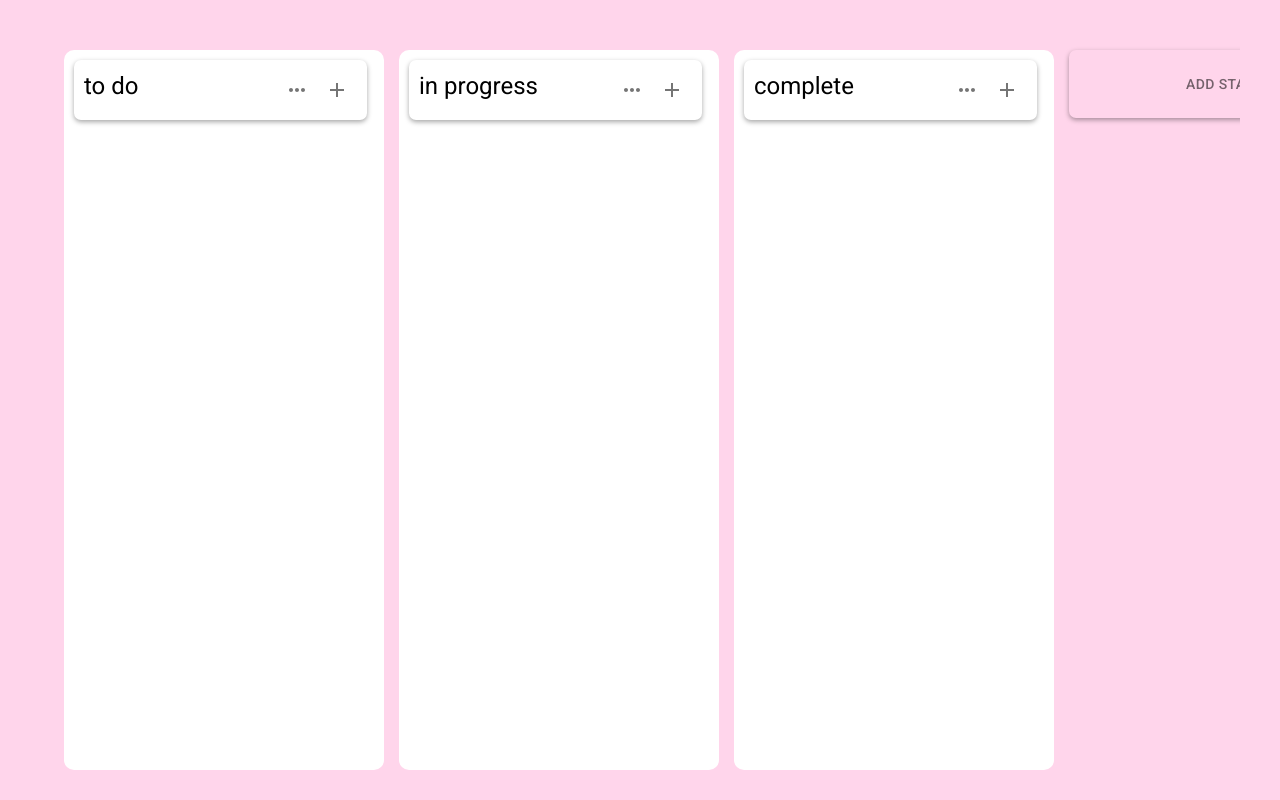
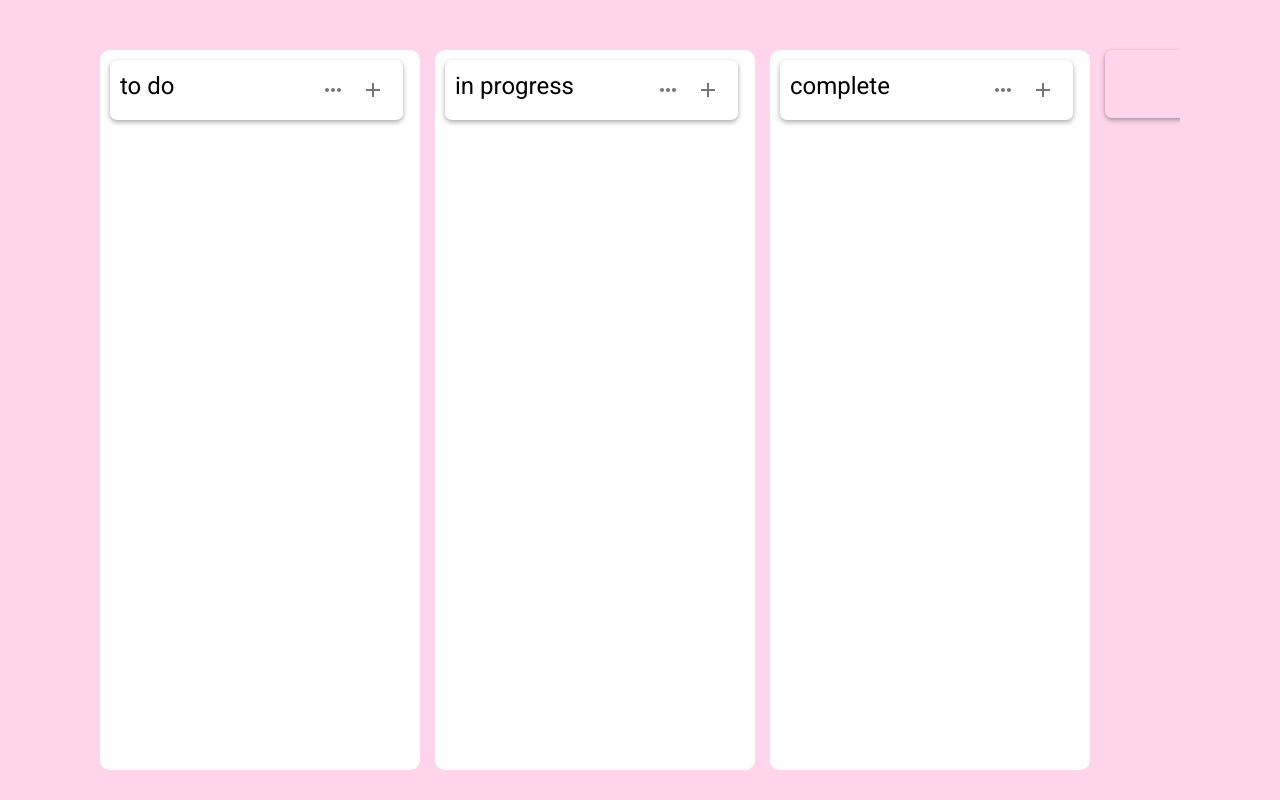
Before and after one commit to p3rfec77/task-tracker, a React (Vite) app: page / in a window 1280 px wide. Built offline with nearby package versions, Linux system fonts and the light colour scheme.

Commit message:
fix bug with width

```diff
--- a/src/components/Test.tsx
+++ b/src/components/Test.tsx
@@ -1,15 +1,15 @@
-import { useState } from 'react';
+import { useState } from "react";
 
-import { useListItems } from '../store/ListItems.store';
+import { useListItems } from "../store/ListItems.store";
 
-import { Box, Container } from '@mui/material';
+import { Box } from "@mui/material";
 
-import ListComponent from './List';
-import AddStatusButton from './AddStatusButton';
-import StatusCreator from './StatusCreator';
+import ListComponent from "./List";
+import AddStatusButton from "./AddStatusButton";
+import StatusCreator from "./StatusCreator";
 
 const Test = () => {
-    const columns = useListItems(state => state.columns);
+  const columns = useListItems((state) => state.columns);
 
   const [isCreatingStatusOpen, setStatusOpen] = useState<boolean>(false);
 
@@ -18,51 +18,66 @@ const Test = () => {
   return (
     <Box
       sx={{
-      backgroundColor: 'rgba(255, 172, 215, 0.5)',
-      height: '100vh',
-    }}>
-        <Container sx={{
-          display: 'flex',
-          gap: '15px',
-          minHeight: '100vh',
-          paddingTop: '50px',
-          overflow: 'auto',
-          scrollBehavior: 'smooth',
-        }}>
-          {columns.map(column => (
+        backgroundColor: "rgba(255, 172, 215, 0.5)",
+        height: "100vh",
+        padding: "0px 100px",
+      }}
+    >
+      <Box
+        sx={{
+          display: "flex",
+          gap: "15px",
+          minHeight: "100vh",
+          paddingTop: "50px",
+          overflow: "auto",
+          scrollBehavior: "smooth",
+        }}
+      >
+        {columns.map((column) => (
           <Box
             key={column.id}
             sx={{
-              minWidth: '25vw',
-              maxHeight: '90vh',
-              padding: '10px',
-              bgcolor: 'background.paper',
-              borderRadius: '10px',
-              overflow: 'auto',
-              scrollbarGutter: 'stable',
-              scrollBehavior: 'smooth',
-              '&::-webkit-scrollbar': {
-                  width: '7px'
+              minWidth: "25vw",
+              maxHeight: "90vh",
+              padding: "10px",
+              bgcolor: "background.paper",
+              borderRadius: "10px",
+              overflow: "auto",
+              scrollbarGutter: "stable",
+              scrollBehavior: "smooth",
+              "&::-webkit-scrollbar": {
+                width: "7px",
               },
-              '&::-webkit-scrollbar-track': {
-                margin: '5px 0px',
-                backgroundColor: 'transparent',
+              "&::-webkit-scrollbar-track": {
+                margin: "5px 0px",
+                backgroundColor: "transparent",
                 borderRadius: 3,
               },
-              '&::-webkit-scrollbar-thumb': {
-                width: '7px',
+              "&::-webkit-scrollbar-thumb": {
+                width: "7px",
                 borderRadius: 3,
-                backgroundColor: 'rgba(0, 0, 0, 0.2)',
-              }
+                backgroundColor: "rgba(0, 0, 0, 0.2)",
+              },
             }}
           >
-              <ListComponent listItems={column.listItems} id={column.id} title={column.title}/>
+            <ListComponent
+              listItems={column.listItems}
+              id={column.id}
+              title={column.title}
+            />
           </Box>
         ))}
-          {isCreatingStatusOpen ? <StatusCreator isOpen={isCreatingStatusOpen} toggleStatus={toggleStatus}/> : <AddStatusButton changeStatus={toggleStatus}/>}
-        </Container>
+        {isCreatingStatusOpen ? (
+          <StatusCreator
+            isOpen={isCreatingStatusOpen}
+            toggleStatus={toggleStatus}
+          />
+        ) : (
+          <AddStatusButton changeStatus={toggleStatus} />
+        )}
       </Box>
-  )
-}
+    </Box>
+  );
+};
 
-export default Test
+export default Test;
```
Lines whose indentation alone changed are shown as unchanged.
